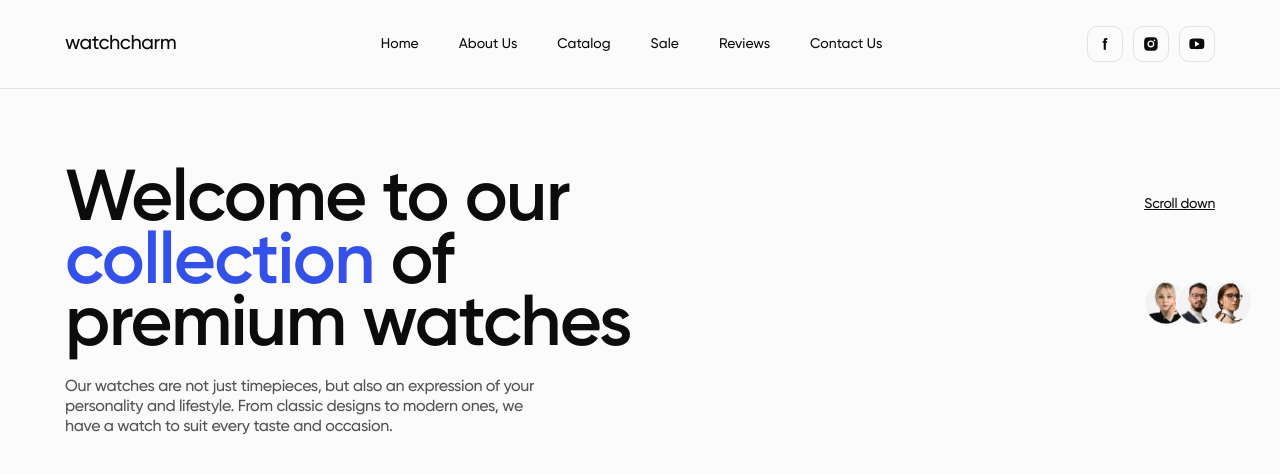
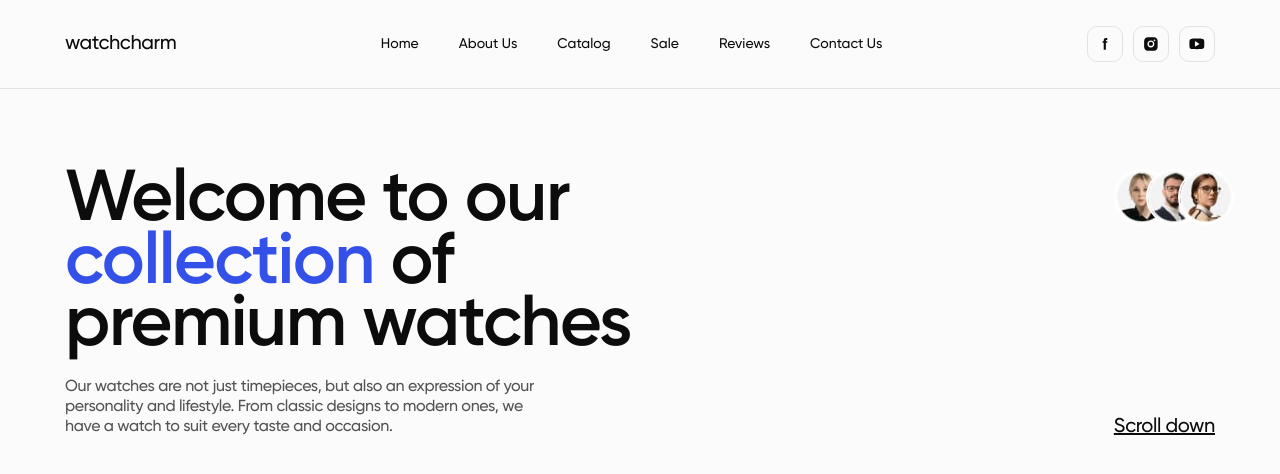
Before and after one commit to anastasiiayerashova/project-WebWizard1, a website built with Vite: page src/index.html in a window 1280 px wide. Shown: the top 474 px of the page. Built offline with nearby package versions, Linux system fonts and the light colour scheme; files whose address does not match are found by name.

Commit message:
adaptation tbl and decop but not costumers

```diff
--- a/pull-requests.txt
+++ b/pull-requests.txt
@@ -1 +1,2 @@
 1. - https://github.com/anastasiiayerashova/project-WebWizard1/pull/2/commits/05e7966fb7cf8bd0fbfbd225420ab5835150b181
+2. - https://github.com/anastasiiayerashova/project-WebWizard1/pull/2/commits/267f8c97fb05a92b7207218d0d4f1be777c09cdf
--- a/src/css/hero.css
+++ b/src/css/hero.css
@@ -42,8 +42,7 @@
   object-fit: cover;
   position: absolute;
   border-radius: 100%;
-  stroke-width: 2px;
-  stroke: #fbfbfb;
+  border: 2px solid white;
 }
 
 .hero-item-picture:nth-child(1) {
@@ -70,7 +69,6 @@
   text-decoration: underline;
   text-decoration-skip-ink: none;
   color: #0c0c0c;
-  padding-top: 26px;
   transition: color 0.25s cubic-bezier(0.4, 0, 0.2, 1);
 }
 
@@ -80,6 +78,7 @@
 }
 
 .hero-picture {
+  max-width: 375px;
   border-radius: 30px;
 }
 
@@ -90,6 +89,10 @@
 
   .container-hero-item {
     margin-bottom: 28px;
+  }
+
+  .hero-item-link {
+    padding-top: 26px;
   }
 }
 
@@ -122,6 +125,22 @@
     margin-right: 0;
     margin-left: auto;
   }
+
+  .container-item-picture {
+    align-items: start;
+  }
+
+  .hero-item-picture {
+    max-width: 56px;
+  }
+
+  .hero-item-link {
+    margin-top: auto;
+    margin-bottom: 0;
+    font-size: 20px;
+    line-height: 1;
+    letter-spacing: -0.02em;
+  }
 }
 
 @media screen and (min-width: 1280px) {
```
